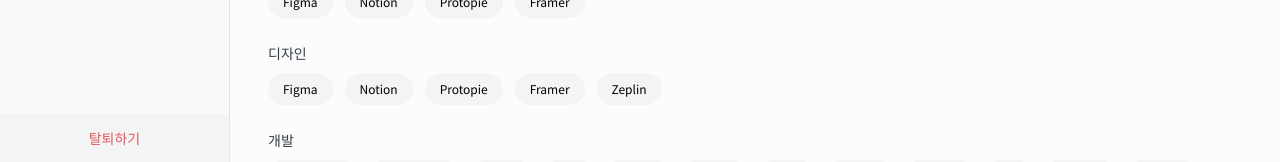
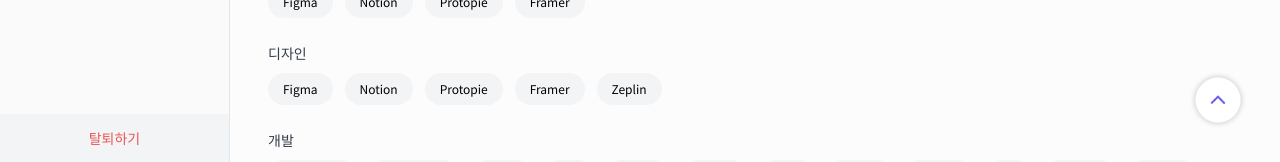
Before and after one commit to Team-Detto/Detto, a React (Create React App) app: page /mypage in a window 1280 px wide. Shown: the part 638-800 px from the top of the page. Built offline with nearby package versions, Linux system fonts and the light colour scheme; no server answers; the database is empty.

Commit message:
feat: scroll to top 버튼 추가

```diff
--- /dev/null
+++ b/src/components/ScrollToTopButton.tsx
@@ -0,0 +1,29 @@
+import styled from '@emotion/styled';
+import ScollToTopImage from 'assets/images/scroll_to_top.png';
+
+const ScrollToTopButton = () => {
+  return (
+    <Button
+      onClick={() => {
+        window.scrollTo({
+          top: 0,
+          behavior: 'smooth',
+        });
+      }}
+    >
+      <img src={ScollToTopImage} alt="Scroll to top" />
+    </Button>
+  );
+};
+
+export default ScrollToTopButton;
+
+const Button = styled.button`
+  position: fixed;
+  bottom: 2rem;
+  right: 2rem;
+  z-index: 1000;
+  width: 3.75rem;
+  height: 3.75rem;
+  border-radius: 100%;
+`;
--- a/src/routes/Router.tsx
+++ b/src/routes/Router.tsx
@@ -3,6 +3,7 @@
 import Header from 'components/Header';
 import ModalContainer from 'components/common/modal/ModalContainer';
 import ScrollToTop from 'components/common/scrollToTop';
+import ScrollToTopButton from 'components/ScrollToTopButton';
 
 const MainComponentPage = React.lazy(() => import('pages/MainPage'));
 const MyPageComonentPage = React.lazy(() => import('pages/MyPage'));
@@ -28,6 +29,7 @@
   return (
     <BrowserRouter>
       <ScrollToTop />
+      <ScrollToTopButton />
       <Header />
       <ModalContainer />
       <Suspense fallback={<LoadingPage />}>
```
Also changed, not shown: src/assets/images/scroll_to_top.png (added).
